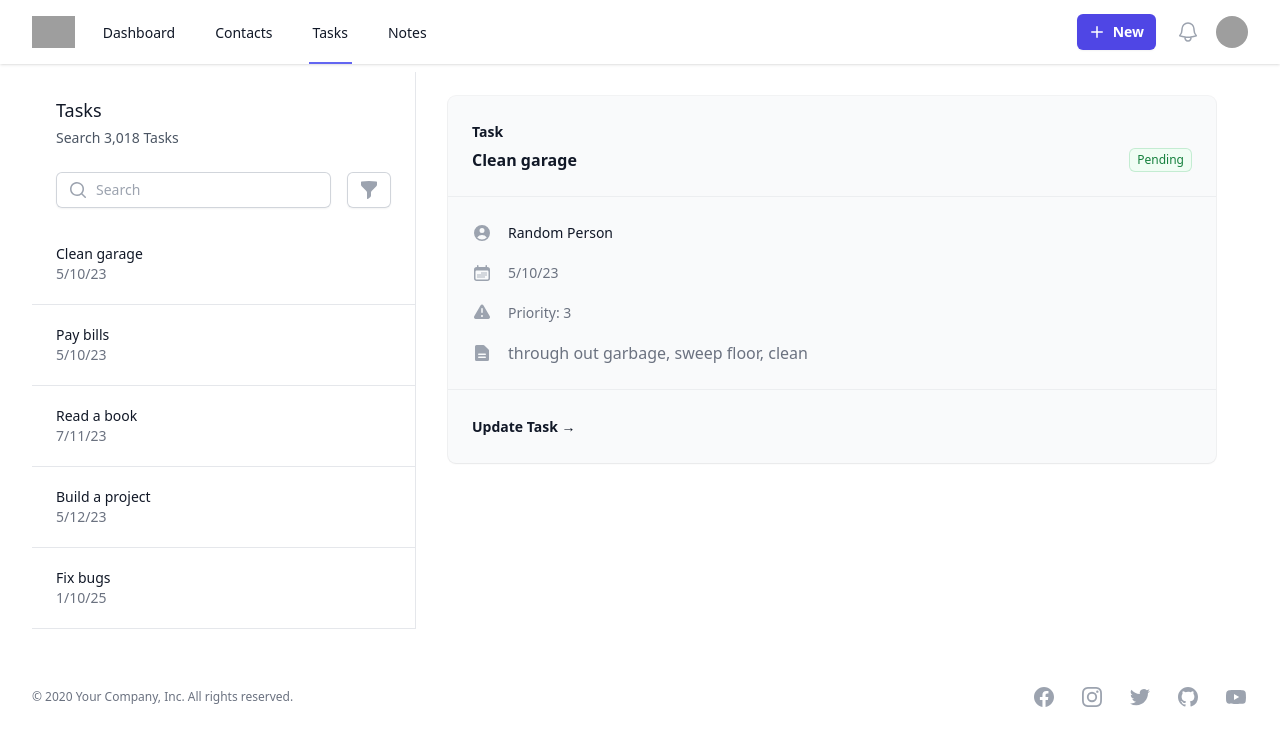
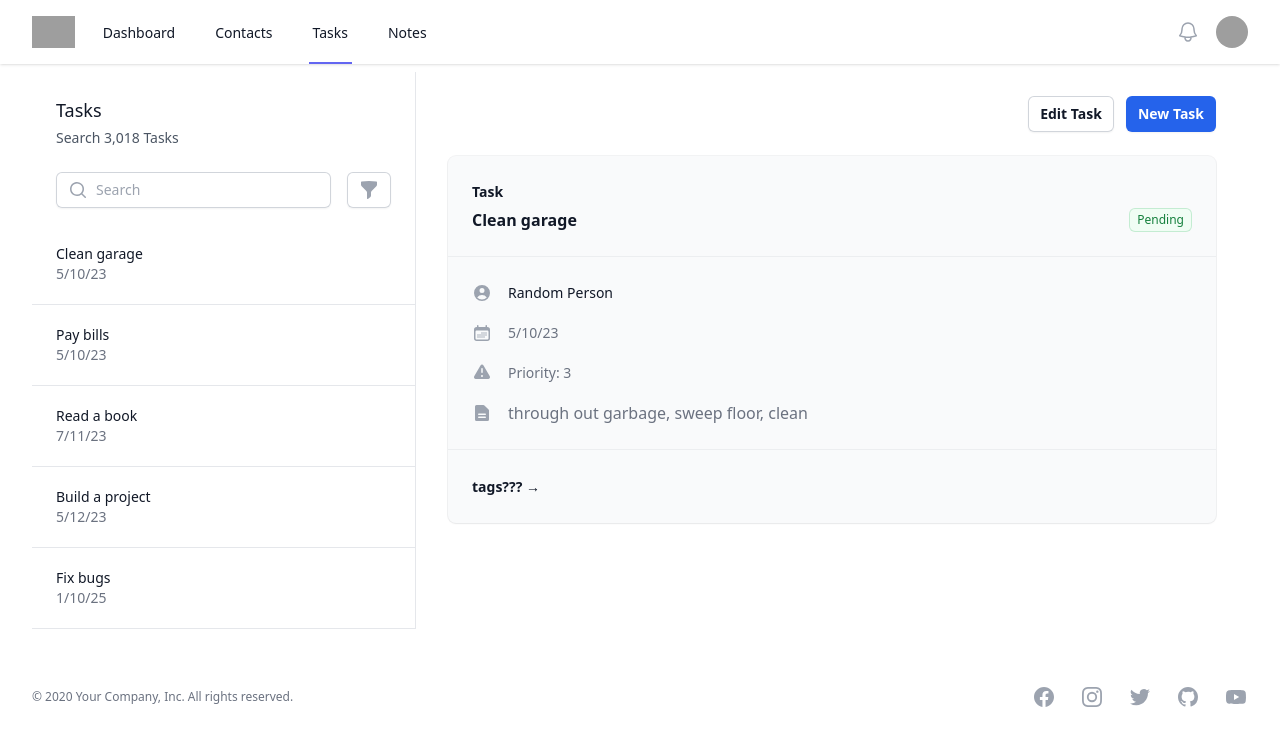
Before and after one commit to avs7/ClientCore, a React (Vite) app: page /dashboard/tasks/1 in a window 1280 px wide. Shown: the top 746 px of the page. Built offline with nearby package versions, Linux system fonts and the light colour scheme; grey boxes are pictures that could not be loaded.

Commit message:
started working on modal layout

```diff
--- a/src/components/Navbar.jsx
+++ b/src/components/Navbar.jsx
@@ -1,7 +1,6 @@
 import { Fragment } from 'react'
 import { Disclosure, Menu, Transition } from '@headlessui/react'
 import { Bars3Icon, BellIcon, XMarkIcon } from '@heroicons/react/24/outline'
-import { PlusIcon } from '@heroicons/react/20/solid'
 import { NavLink } from 'react-router-dom'
 
 function classNames(...classes) {
@@ -81,14 +80,6 @@ export default function Navbar() {
                 </div>
               </div>
               <div className='flex items-center'>
-                <div className='flex-shrink-0'>
-                  <button
-                    type='button'
-                    className='relative inline-flex items-center gap-x-1.5 rounded-md bg-indigo-600 px-3 py-2 text-sm font-semibold text-white shadow-sm hover:bg-indigo-500 focus-visible:outline focus-visible:outline-2 focus-visible:outline-offset-2 focus-visible:outline-indigo-600'>
-                    <PlusIcon className='-ml-0.5 h-5 w-5' aria-hidden='true' />
-                    New
-                  </button>
-                </div>
                 <div className='hidden md:ml-4 md:flex md:flex-shrink-0 md:items-center'>
                   <button
                     type='button'
--- a/src/components/notes/NoteDetails.jsx
+++ b/src/components/notes/NoteDetails.jsx
@@ -19,6 +19,18 @@ export default function NoteDetails() {
 
   return (
     <div className='lg:col-start-3 lg:row-end-1 pt-6'>
+      <div className='mt-6 mb-6 flex flex-col-reverse justify-stretch space-y-4 space-y-reverse sm:flex-row-reverse sm:justify-end sm:space-x-3 sm:space-y-0 sm:space-x-reverse md:mt-0 md:flex-row md:space-x-3'>
+        <button
+          type='button'
+          className='inline-flex items-center justify-center rounded-md bg-white px-3 py-2 text-sm font-semibold text-gray-900 shadow-sm ring-1 ring-inset ring-gray-300 hover:bg-gray-50'>
+          Edit Task
+        </button>
+        <button
+          type='button'
+          className='inline-flex items-center justify-center rounded-md bg-blue-600 px-3 py-2 text-sm font-semibold text-white shadow-sm hover:bg-blue-500 focus-visible:outline focus-visible:outline-2 focus-visible:outline-offset-2 focus-visible:outline-blue-600'>
+          New Task
+        </button>
+      </div>
       <h2 className='sr-only'>Summary</h2>
       <div className='rounded-lg bg-gray-50 shadow-sm ring-1 ring-gray-900/5'>
         <dl className='flex flex-wrap'>
@@ -82,7 +94,7 @@ export default function NoteDetails() {
         </dl>
         <div className='mt-6 border-t border-gray-900/5 px-6 py-6'>
           <a href='#' className='text-sm font-semibold leading-6 text-gray-900'>
-            Update Note <span aria-hidden='true'>&rarr;</span>
+            Something here <span aria-hidden='true'>&rarr;</span>
           </a>
         </div>
       </div>
--- a/src/components/tasks/TaskDetails.jsx
+++ b/src/components/tasks/TaskDetails.jsx
@@ -8,17 +8,34 @@ import {
 import { sampleTasks } from '../../data'
 import { useParams } from 'react-router-dom'
 import { useState, useEffect } from 'react'
+import ModalLayout from '../../layouts/ModalLayout'
+import useModal from '../../utilities/useModal'
 
 export default function TaskDetails() {
   const params = useParams()
   const [task, setTask] = useState({})
+  const [open, toggleModal] = useModal()
 
   useEffect(() => {
     setTask(sampleTasks.find(t => t.id === params.id))
   }, [params.id])
 
   return (
+    <>
       <div className='lg:col-start-3 lg:row-end-1 pt-6'>
+        <div className='mt-6 mb-6 flex flex-col-reverse justify-stretch space-y-4 space-y-reverse sm:flex-row-reverse sm:justify-end sm:space-x-3 sm:space-y-0 sm:space-x-reverse md:mt-0 md:flex-row md:space-x-3'>
+          <button
+            type='button'
+            className='inline-flex items-center justify-center rounded-md bg-white px-3 py-2 text-sm font-semibold text-gray-900 shadow-sm ring-1 ring-inset ring-gray-300 hover:bg-gray-50'
+            onClick={() => toggleModal()}>
+            Edit Task
+          </button>
+          <button
+            type='button'
+            className='inline-flex items-center justify-center rounded-md bg-blue-600 px-3 py-2 text-sm font-semibold text-white shadow-sm hover:bg-blue-500 focus-visible:outline focus-visible:outline-2 focus-visible:outline-offset-2 focus-visible:outline-blue-600'>
+            New Task
+          </button>
+        </div>
         <h2 className='sr-only'>Summary</h2>
         <div className='rounded-lg bg-gray-50 shadow-sm ring-1 ring-gray-900/5'>
           <dl className='flex flex-wrap'>
@@ -84,11 +101,15 @@ export default function TaskDetails() {
             </div>
           </dl>
           <div className='mt-6 border-t border-gray-900/5 px-6 py-6'>
-          <a href='#' className='text-sm font-semibold leading-6 text-gray-900'>
-            Update Task <span aria-hidden='true'>&rarr;</span>
+            <a
+              href='#'
+              className='text-sm font-semibold leading-6 text-gray-900'>
+              tags??? <span aria-hidden='true'>&rarr;</span>
             </a>
           </div>
         </div>
       </div>
+      <ModalLayout />
+    </>
   )
 }
--- /dev/null
+++ b/src/layouts/ModalLayout.jsx
@@ -0,0 +1,65 @@
+import { Fragment } from 'react'
+import { Dialog, Transition } from '@headlessui/react'
+import { XMarkIcon } from '@heroicons/react/24/outline'
+import useModal from '../utilities/useModal'
+
+export default function ModalLayout() {
+  const [open, toggleModal] = useModal()
+
+  return (
+    <Transition.Root show={open} as={Fragment}>
+      <Dialog as='div' className='relative z-10' onClose={toggleModal}>
+        <Transition.Child
+          as={Fragment}
+          enter='ease-in-out duration-500'
+          enterFrom='opacity-0'
+          enterTo='opacity-100'
+          leave='ease-in-out duration-500'
+          leaveFrom='opacity-100'
+          leaveTo='opacity-0'>
+          <div className='fixed inset-0 bg-gray-500 bg-opacity-75 transition-opacity' />
+        </Transition.Child>
+
+        <div className='fixed inset-0 overflow-hidden'>
+          <div className='absolute inset-0 overflow-hidden'>
+            <div className='pointer-events-none fixed inset-y-0 right-0 flex max-w-full pl-10'>
+              <Transition.Child
+                as={Fragment}
+                enter='transform transition ease-in-out duration-500 sm:duration-700'
+                enterFrom='translate-x-full'
+                enterTo='translate-x-0'
+                leave='transform transition ease-in-out duration-500 sm:duration-700'
+                leaveFrom='translate-x-0'
+                leaveTo='translate-x-full'>
+                <Dialog.Panel className='pointer-events-auto w-screen max-w-2xl'>
+                  <div className='flex h-full flex-col overflow-y-scroll bg-white py-6 shadow-xl'>
+                    <div className='px-4 sm:px-6'>
+                      <div className='flex items-start justify-between'>
+                        <Dialog.Title className='text-base font-semibold leading-6 text-gray-900'>
+                          Panel title
+                        </Dialog.Title>
+                        <div className='ml-3 flex h-7 items-center'>
+                          <button
+                            type='button'
+                            className='rounded-md bg-white text-gray-400 hover:text-gray-500 focus:outline-none focus:ring-2 focus:ring-indigo-500 focus:ring-offset-2'
+                            onClick={() => toggleModal()}>
+                            <span className='sr-only'>Close panel</span>
+                            <XMarkIcon className='h-6 w-6' aria-hidden='true' />
+                          </button>
+                        </div>
+                      </div>
+                    </div>
+                    <div className='relative mt-6 flex-1 px-4 sm:px-6'>
+                      {/* Your content */}
+                      Test Test
+                    </div>
+                  </div>
+                </Dialog.Panel>
+              </Transition.Child>
+            </div>
+          </div>
+        </div>
+      </Dialog>
+    </Transition.Root>
+  )
+}
--- /dev/null
+++ b/src/utilities/useModal.js
@@ -0,0 +1,9 @@
+import { useState } from 'react'
+
+export default function useModal() {
+  const [open, setOpen] = useState(false)
+
+  const toggleModal = () => setOpen(prev => !prev)
+
+  return [open, toggleModal]
+}
```
Also changed, not shown: src/components/tasks/TaskModal.jsx (deleted). Lines whose indentation alone changed are shown as unchanged.
